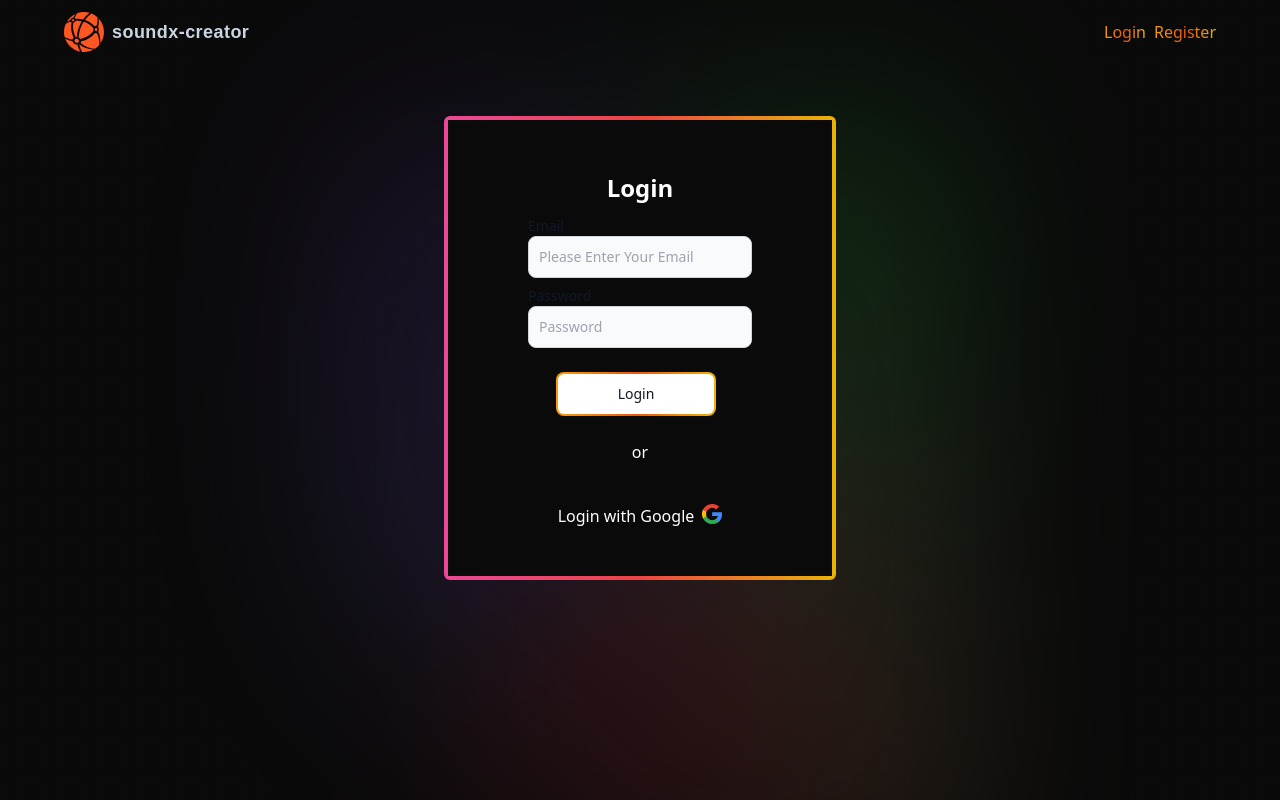
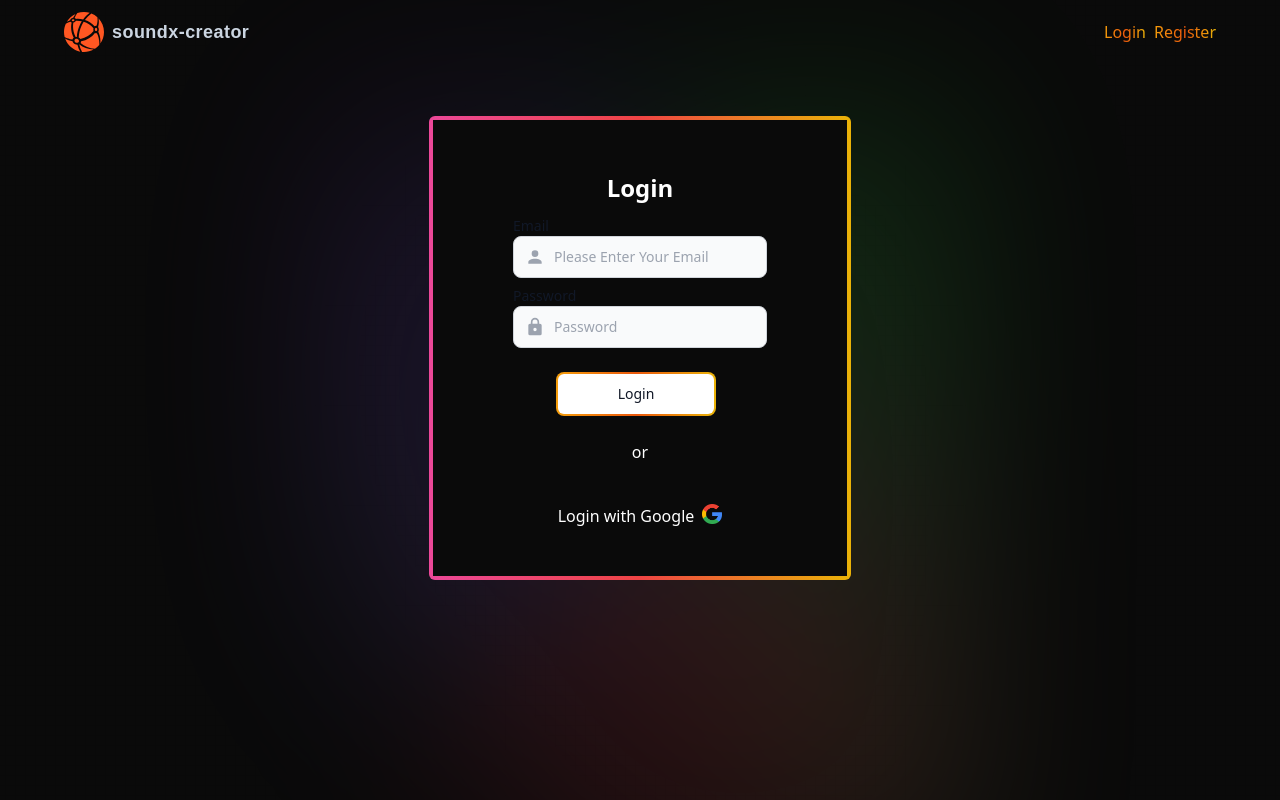
Before and after one commit to sir-george2500/soundx-creator, a Next.js app: page /Login in a window 1280 px wide. Built offline with nearby package versions, Linux system fonts and the light colour scheme.

Commit message:
Added Icon to Text Input

```diff
--- a/app/Login/page.jsx
+++ b/app/Login/page.jsx
@@ -1,6 +1,8 @@
 import GradientButton from '@components/GradientButton'
 import TextInput from '@components/TextInput';
 import Image from 'next/image'
+import { mdiAccount ,mdiLock } from '@mdi/js';
+
 
 
 const Login = () => {
@@ -21,6 +23,7 @@
                 name="email"
                 label="Email"
                 placeholder="Please Enter Your Email"
+                icon={mdiAccount}
               />
             </div>
             <div className="mb-2">
@@ -29,6 +32,7 @@
                 name="password"
                 label="Password"
                 placeholder="Password"
+                icon={mdiLock}
               />
             </div>
              <div  className='mt-4'>
--- a/components/TextInput.js
+++ b/components/TextInput.js
@@ -1,4 +1,5 @@
-import React from 'react'
+
+import { mdiAccount ,mdiLock } from '@mdi/js';
 
 const TextInput = ({
   type,
@@ -8,6 +9,7 @@
   required,
   className,
   label,
+   icon,
   ...otherProps
 }) => {
   return (
@@ -15,19 +17,29 @@
       <label htmlFor={id} className="block text-sm font-medium text-gray-900 dark:text-white">
         {label}
       </label>
+      <div className="relative">
         <input
           type={type}
           name={name}
           id={id}
           placeholder={placeholder}
           required={required}
-          className={`bg-gray-50 border border-gray-300 text-gray-900 sm:text-sm rounded-lg focus:ring-primary-600 focus:border-primary-600 block w-full p-2.5 dark:bg-gray-700 dark:border-gray-600 dark:placeholder-gray-400 dark:text-white dark:focus:ring-blue-500 dark:focus:border-blue-500${className}`}
+          className={`pl-10 bg-gray-50 border border-gray-300 text-gray-900 sm:text-sm rounded-lg focus:ring-primary-600 focus:border-primary-600 block w-full p-2.5 dark:bg-gray-700 dark:border-gray-600 dark:placeholder-gray-400 dark:text-white dark:focus:ring-blue-500 dark:focus:border-blue-500${className}`}
           {...otherProps}
         />
+        <svg
+          className="absolute w-5 h-5 text-gray-400 left-3 top-1/2 transform -translate-y-1/2"
+          viewBox="0 0 24 24"
+          fill="currentColor"
+        >
+          <path d={icon} />
+        </svg>
+      </div>
     </>
   );
 };
 
 
 
+
 export default TextInput
```
Lines whose indentation alone changed are shown as unchanged.
